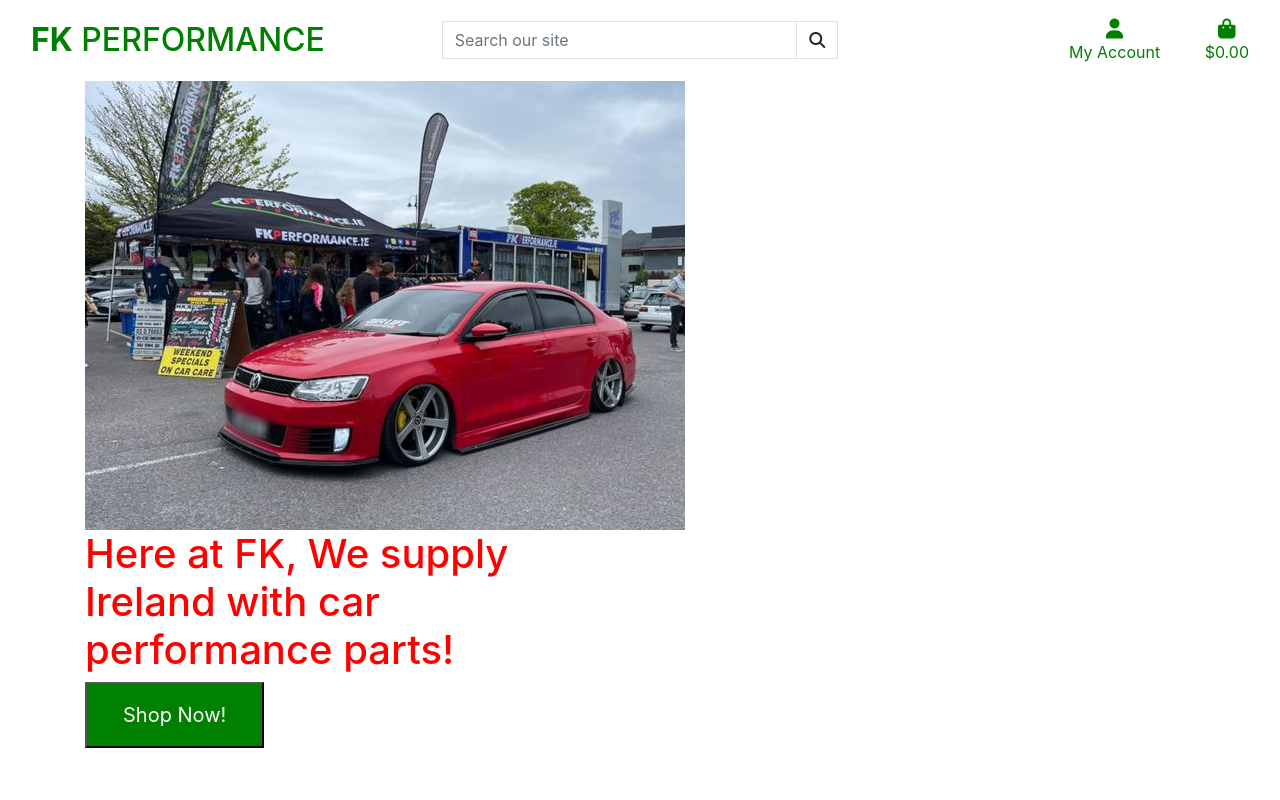
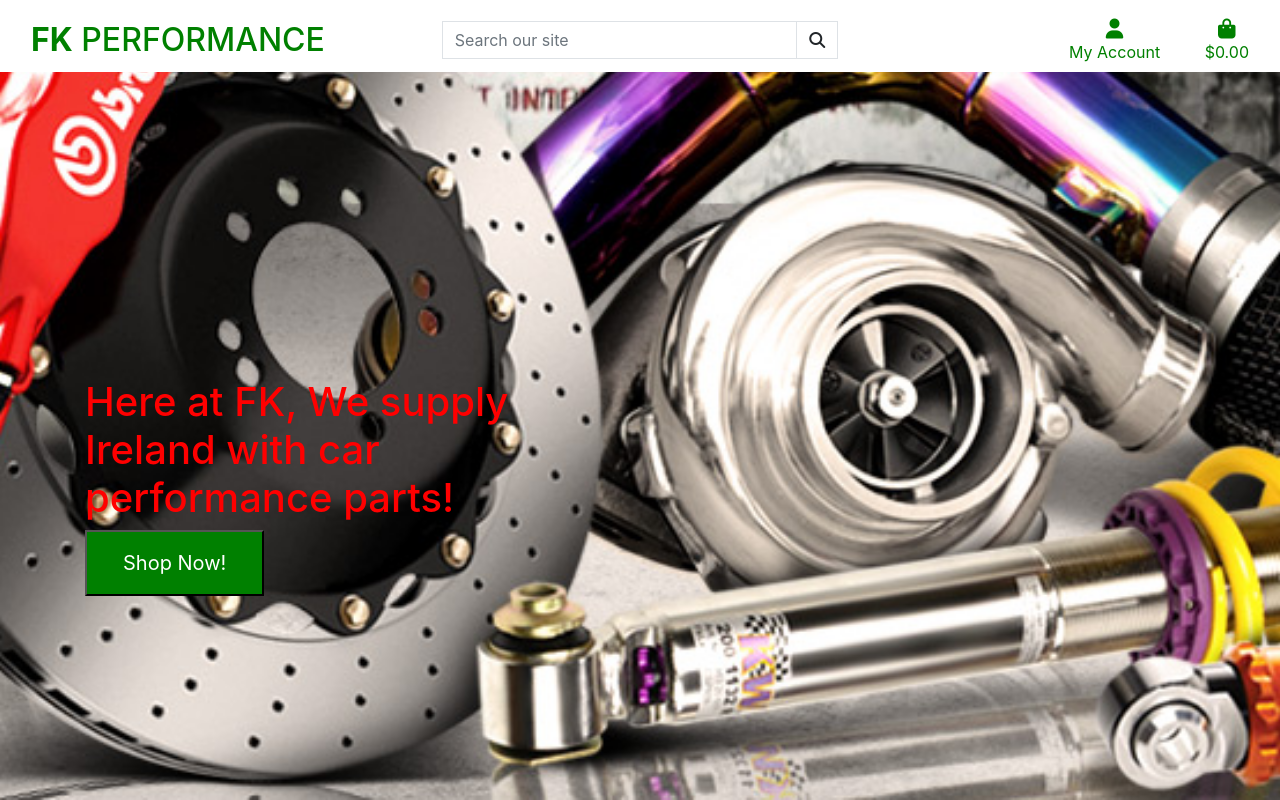
Before and after one commit to CliveC99/pp5, a Django app: page / in a window 1280 px wide. Run offline with Django 3.2, Linux system fonts and the light colour scheme; some libraries are stand-ins or nearby versions.

Commit message:
Added hero-image and aligned text/button on the image

```diff
--- a/fkperformance/settings.py
+++ b/fkperformance/settings.py
@@ -146,6 +146,9 @@ USE_TZ = True
 STATIC_URL = '/static/'
 STATICFILES_DIRS = (os.path.join(BASE_DIR, 'static'),)
 
+MEDIA_URL = '/media/'
+MEDIA_ROOT = os.path.join(BASE_DIR, 'media')
+
 # Default primary key field type
 # https://docs.djangoproject.com/en/3.2/ref/settings/#default-auto-field
 
--- a/fkperformance/urls.py
+++ b/fkperformance/urls.py
@@ -15,9 +15,11 @@ Including another URLconf
 """
 from django.contrib import admin
 from django.urls import path, include
+from django.conf import settings
+from django.conf.urls.static import static
 
 urlpatterns = [
     path('admin/', admin.site.urls),
     path('accounts/', include('allauth.urls')),
     path('', include('home.urls')),
-]
+] + static(settings.MEDIA_URL, document_root=settings.MEDIA_ROOT)
--- a/home/templates/home/index.html
+++ b/home/templates/home/index.html
@@ -9,7 +9,6 @@
     <div class="row">
         <div class="col-6 col-md-6 my-auto">
             <h1 class="display-6 logo-text">
-                <img src="./static/media/fk_home.png" alt="FK Hero Image" class="hero-image">
                 Here at FK, We supply Ireland with car performance parts!
             </h1>
             <div>
--- a/static/css/base.css
+++ b/static/css/base.css
@@ -1,6 +1,12 @@
 .logo {
     color: green;
     text-transform: uppercase;
+}
+
+body {
+    background: url('/media/fk_home.jpg') no-repeat center center fixed;
+    background-size: cover;
+    height: calc(100vh - 164px);
 }
 
 .nav-link {
@@ -8,8 +14,9 @@
 }
 
 .logo-text {
-    padding-top: 15%;
+    padding-top: 70%;
     color: red;
+    right: 50%;
 }
 
 .button-shop-now {
```
Also changed, not shown: media/fk_home.jpg (added), static/media/fk_home.png (deleted).
